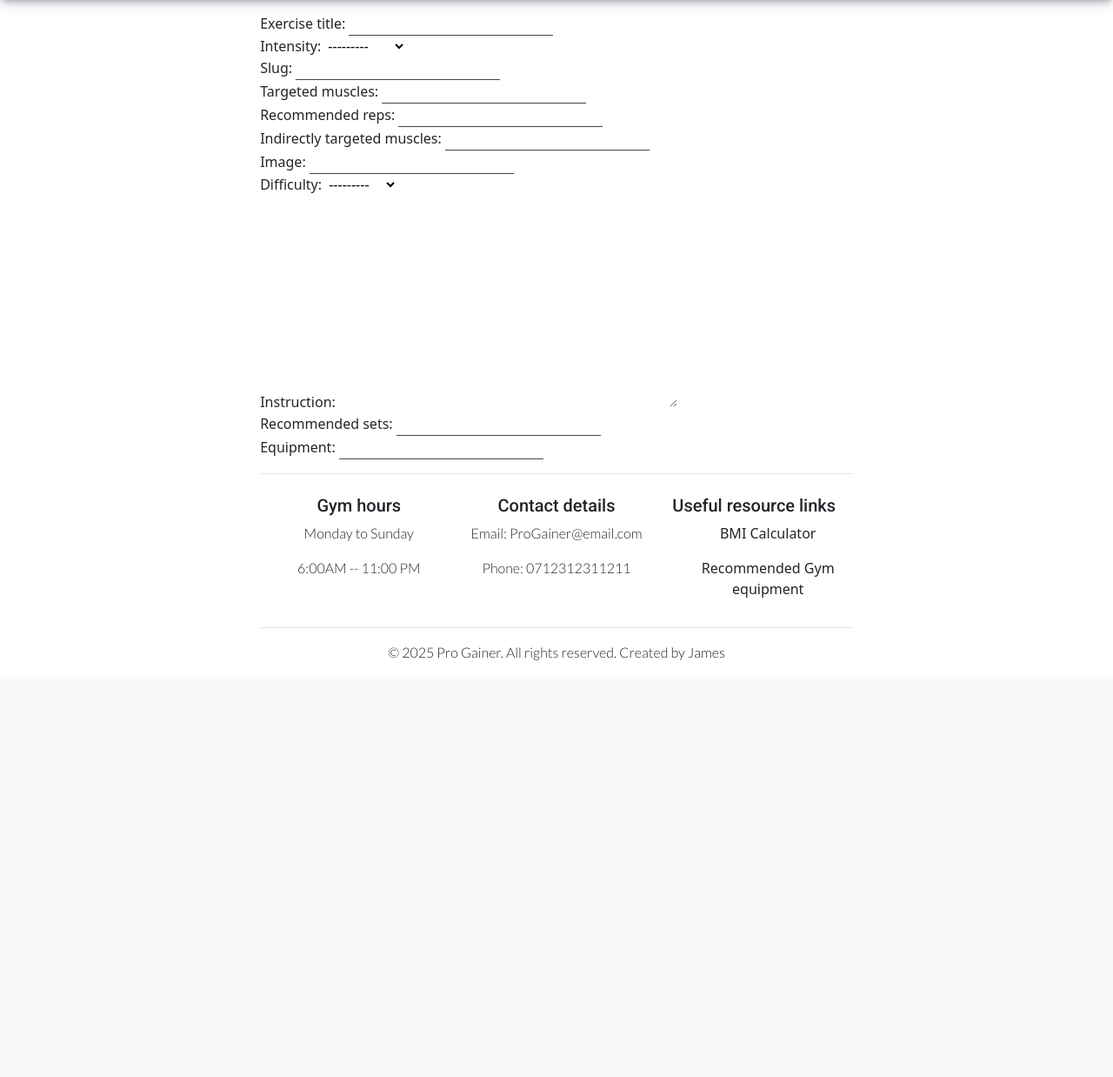
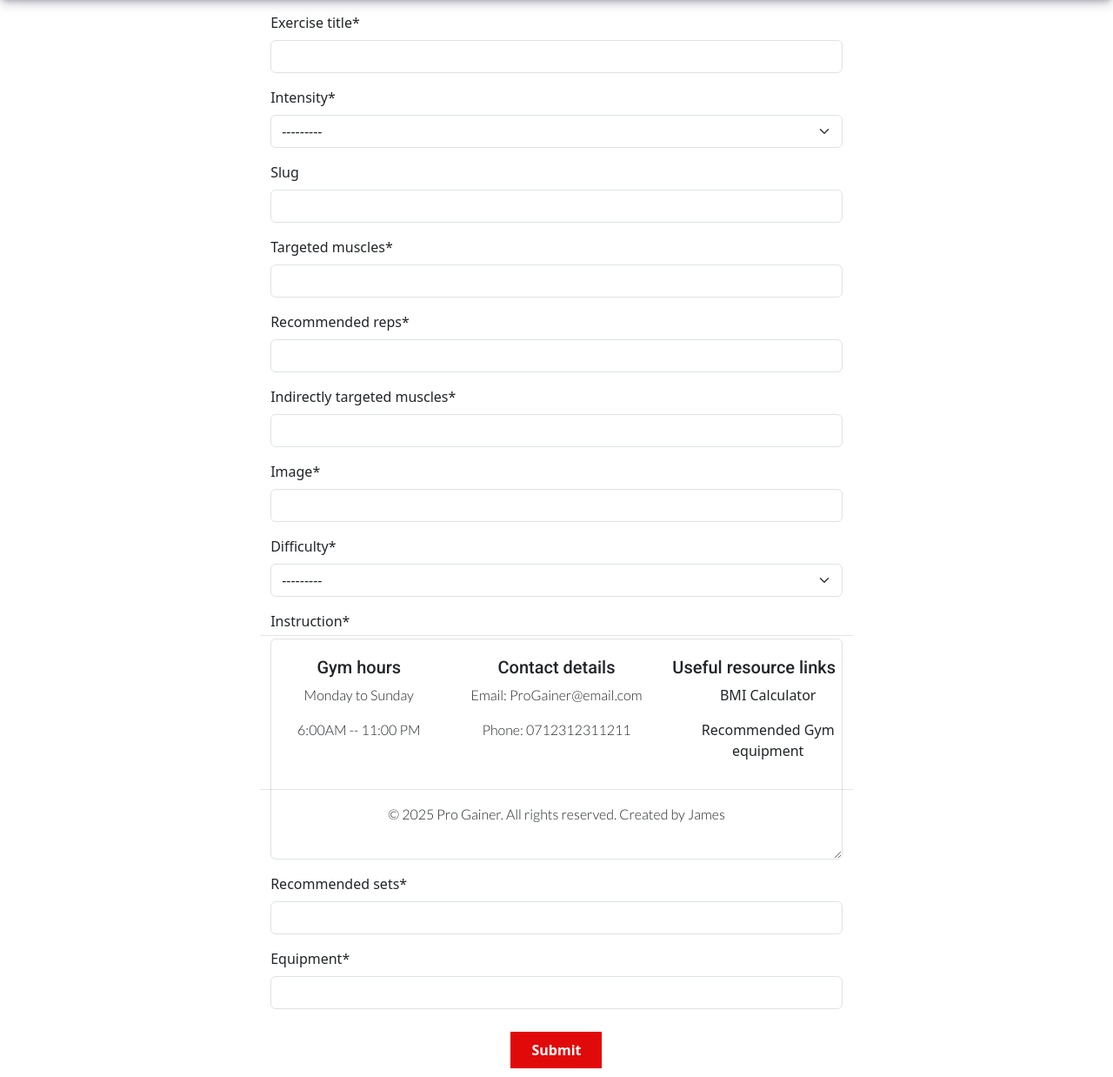
Before and after one commit to JamesBracken/Pro-Gainer, a Django app: page /exercise/add_exercise_item/ in a window 1280 px wide. Shown: the part 86-1324 px from the top of the page at 87% size. Before the commit the page ends 845 px from the top, so only its background shows below. Run offline with Django 5.2, Linux system fonts and the light colour scheme; a user stored in the database is signed in; some libraries are stand-ins or nearby versions.

Commit message:
Add(exercise): exercise_form form structure

```diff
--- a/exercise/templates/exercise/exercise_form.html
+++ b/exercise/templates/exercise/exercise_form.html
@@ -1,5 +1,19 @@
-{% extends "base.html" %}
-
+{% extends 'base.html' %}
+{% load crispy_forms_tags %}
 {% block content %}
-{{ exercise_form }}
-{% endblock  %}
+  {% if user.is_staff %}
+    <section>
+      <div class="container">
+        <div class="row">
+          <form method="POST" action="">
+            <div class="col-12">{{ exercise_form|crispy }}</div>
+            {% csrf_token %}
+            <div class="d-flex justify-content-center">
+              <button type="submit" class="button">Submit</button>
+            </div>
+          </form>
+        </div>
+      </div>
+    </section>
+  {% endif %}
+{% endblock %}
```
